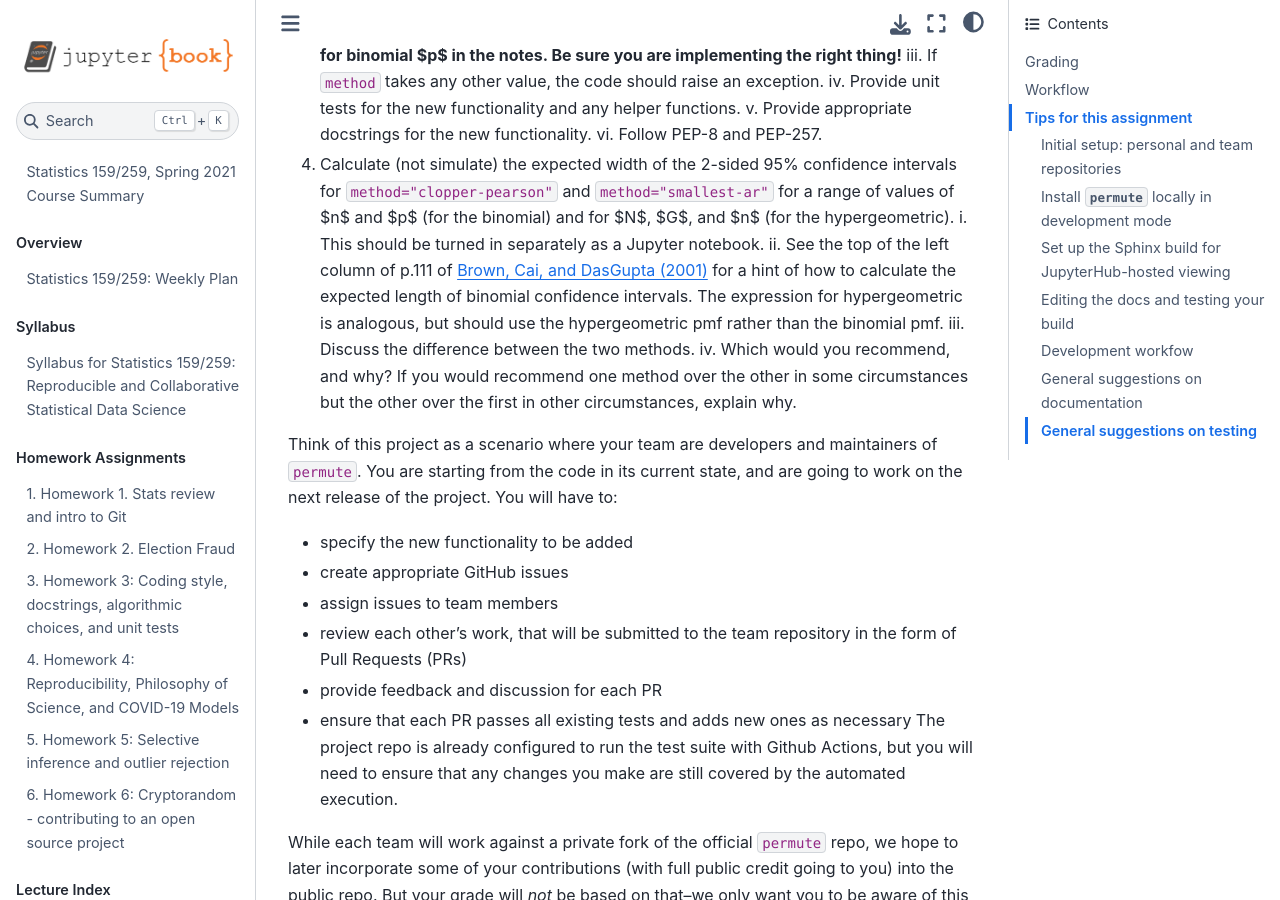
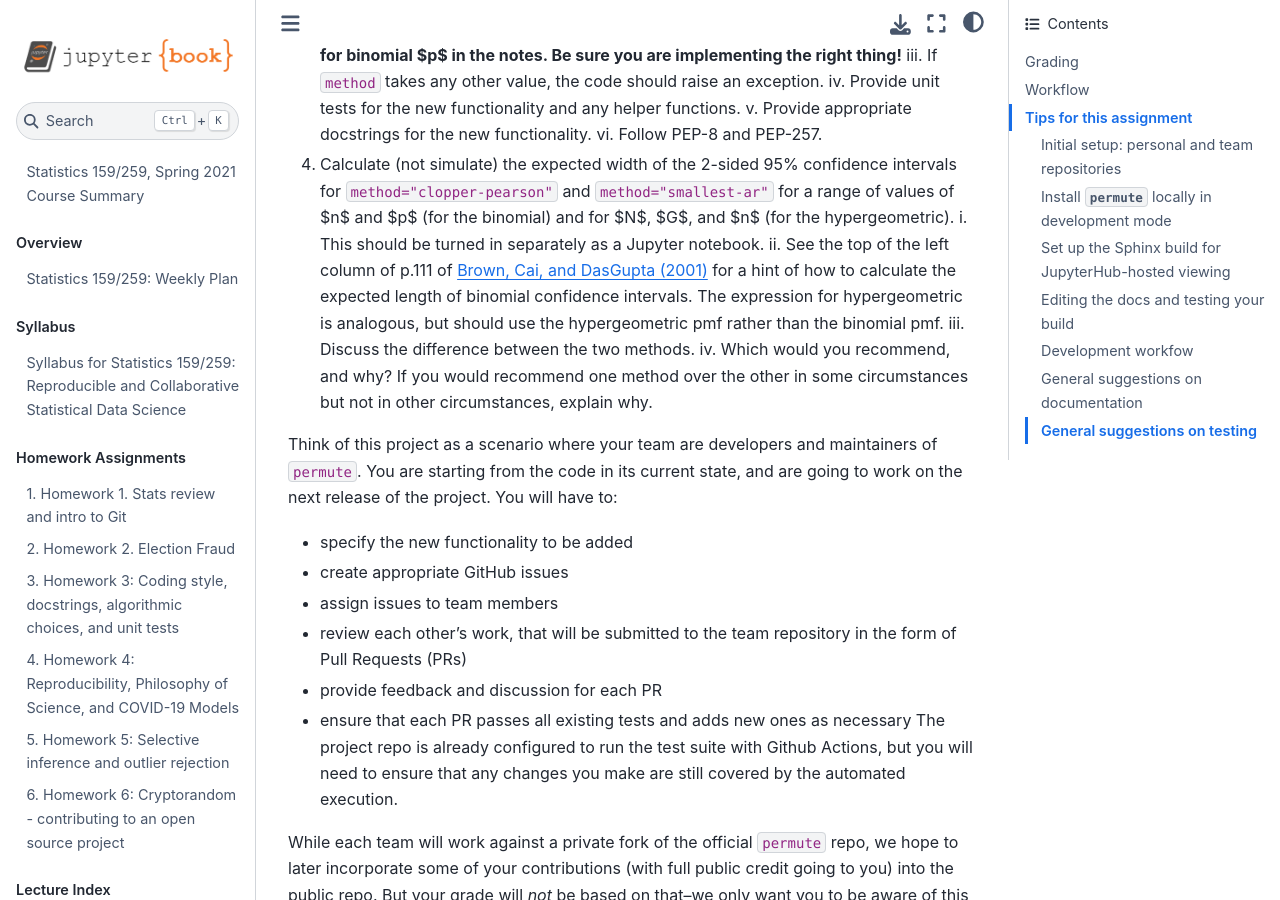
Before and after one commit to UCB-stat-159-s21/site, a Jupyter Book: the page built from Hw/hw07-permute-contrib.md, in a window 1280 px wide and 900 px high, scrolled down 1602 px. Built offline with Jupyter Book 1.0.4 settings and Sphinx 7.4.7 and the Sphinx Book theme 1.1.4, drawn with Linux system fonts in a browser that asks for light colours; pages that are not in the unit, such as notebooks, are missing from menus.

Commit message:
WIP: progress on HW07

```diff
--- a/Hw/hw07-permute-contrib.md
+++ b/Hw/hw07-permute-contrib.md
@@ -82,7 +82,7 @@ The expression for hypergeometric is analogous, but should use the hypergeometri
 pmf rather than the binomial pmf.
     iii. Discuss the difference between the two methods.
     iv. Which would you recommend, and why? If you would recommend one method over the other
-in some circumstances but the other over the first in other circumstances, explain why.
+in some circumstances but not in other circumstances, explain why.
 
 Think of this project as a scenario where your team are developers and
 maintainers of `permute`.
```
